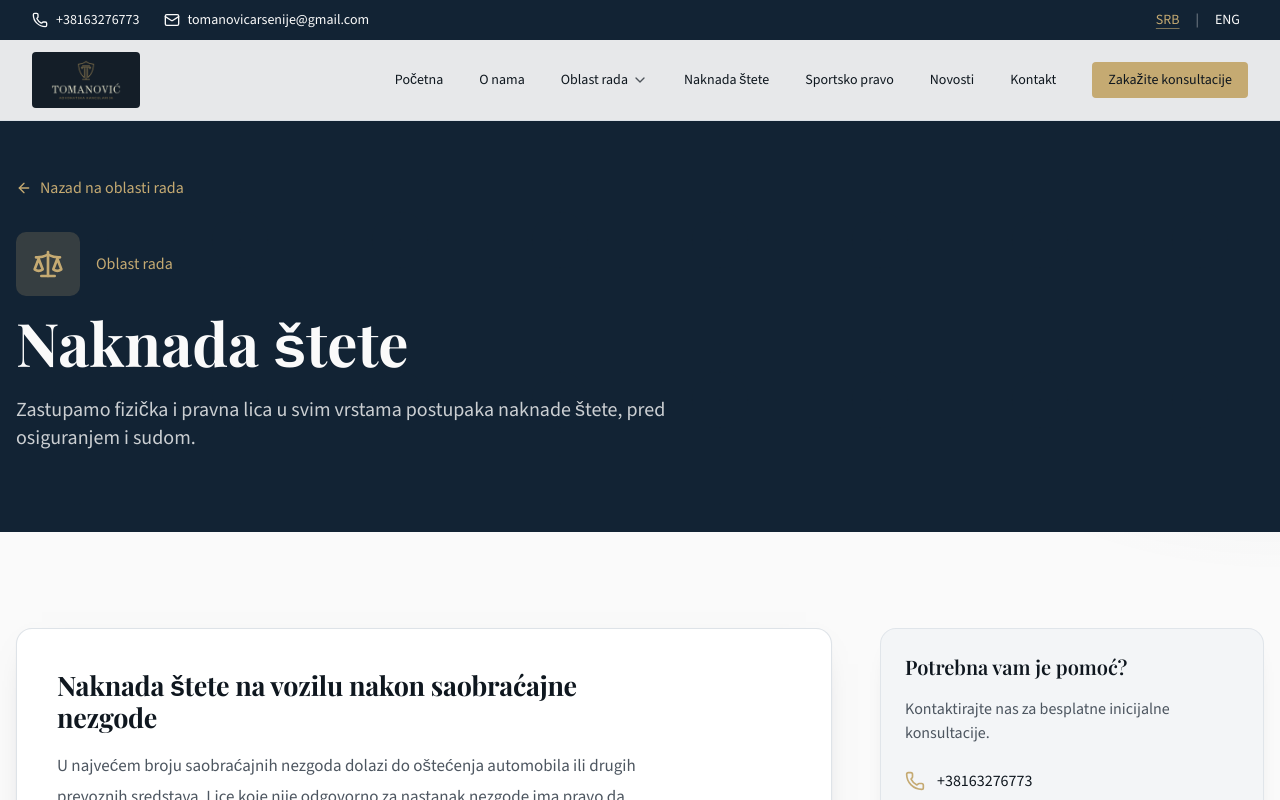
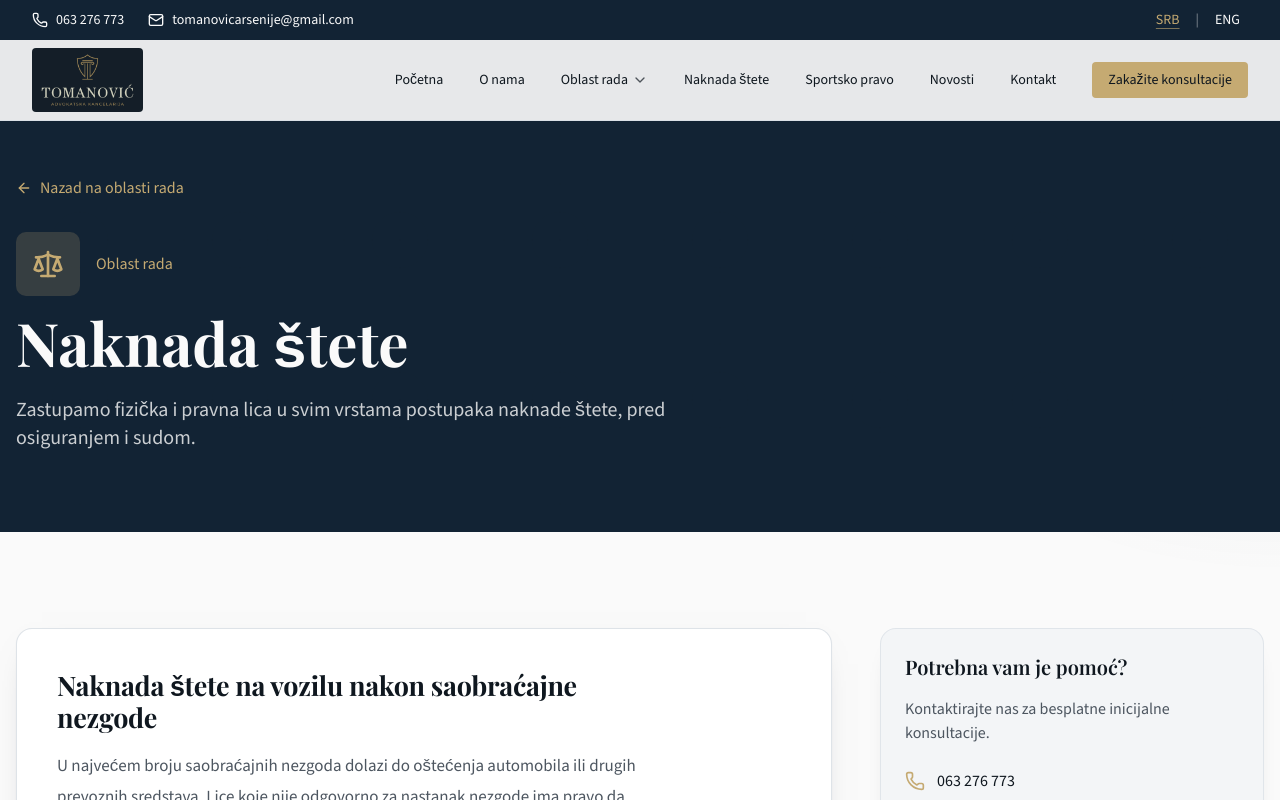
Before and after one commit to DaniloBojanic/advokatskaKancelarija, a Next.js app: page /oblast-rada/naknada-stete in a window 1280 px wide. Shown: the top 800 px of the page. Built offline with nearby package versions, Linux system fonts and the light colour scheme; a web font is replaced by a local one.

Commit message:
logo and contact fix

```diff
--- a/components/header.tsx
+++ b/components/header.tsx
@@ -84,10 +84,10 @@ export function Header() {
             <Image
               src="/tomanovic-logo.png"
               alt={language === "sr" ? "Advokatska kancelarija Tomanović" : "Tomanovic Law Office"}
-              width={500}
-              height={260}
+              width={380}
+              height={220}
               priority
-              className="h-12 w-auto rounded-md sm:h-14"
+              className="h-14 w-auto rounded-md sm:h-16"
             />
           </Link>
 
--- a/components/sections/contact.tsx
+++ b/components/sections/contact.tsx
@@ -75,12 +75,17 @@ export function Contact() {
 
       setSubmitted(true)
       setFormData({ name: "", email: "", phone: "", subject: "", message: "" })
-    } catch {
-      setSubmitError(
+    } catch (error) {
+      const fallbackMessage =
         language === "sr"
           ? "Došlo je do greške prilikom slanja. Pokušajte ponovo ili nas kontaktirajte emailom."
           : "There was an error while sending your message. Please try again or contact us by email."
-      )
+
+      if (error instanceof Error && error.message) {
+        setSubmitError(error.message)
+      } else {
+        setSubmitError(fallbackMessage)
+      }
     } finally {
       setIsSubmitting(false)
     }
--- a/lib/contact.ts
+++ b/lib/contact.ts
@@ -1,6 +1,6 @@
 export const CONTACT = {
-  phoneDisplay: "+38163276773",
-  phoneHref: "tel:+38163276773",
+  phoneDisplay: "063 276 773",
+  phoneHref: "tel:063276773",
   email: "tomanovicarsenije@gmail.com",
   emailHref: "mailto:tomanovicarsenije@gmail.com",
   location: "Radnicka 19, Novi Sad",
```
Also changed, not shown: public/tomanovic-logo.png.
